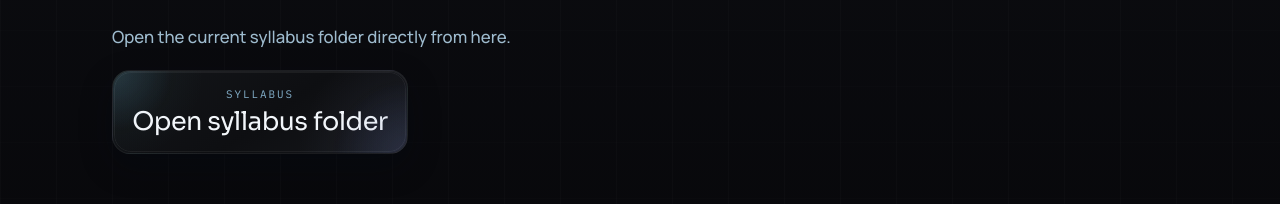
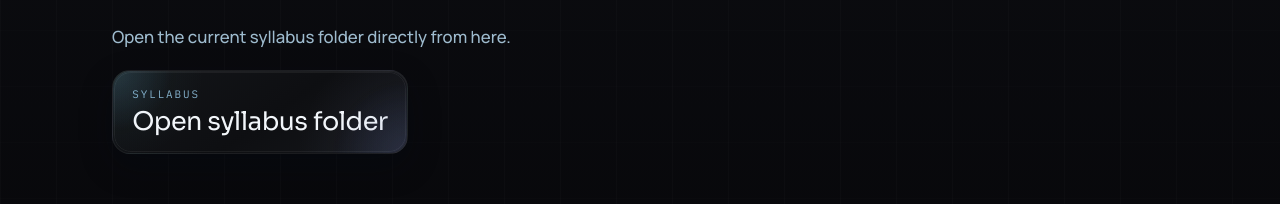
Before and after one commit to rohankishore/elweb, a React (Vite) app: page /academics in a window 1280 px wide. Shown: the part 474-678 px from the top of the page. Built offline with nearby package versions, Linux system fonts and the light colour scheme.

Commit message:
fix button alignment + change menu order

```diff
--- a/src/App.css
+++ b/src/App.css
@@ -1,3 +1,10 @@
+/* Force left alignment for resource badges button */
+.resource-badges,
+.resource-badge {
+  justify-items: start !important;
+  text-align: left !important;
+  margin-left: 0 !important;
+}
 /* Use Tactic Sans for all headings */
 h1, h2, h3, h4, h5, h6, .about-page-hero__title, .about-page-content__title, .focus-container, .focus-word {
   font-family: 'TacticSans', 'Sora', sans-serif !important;
```
